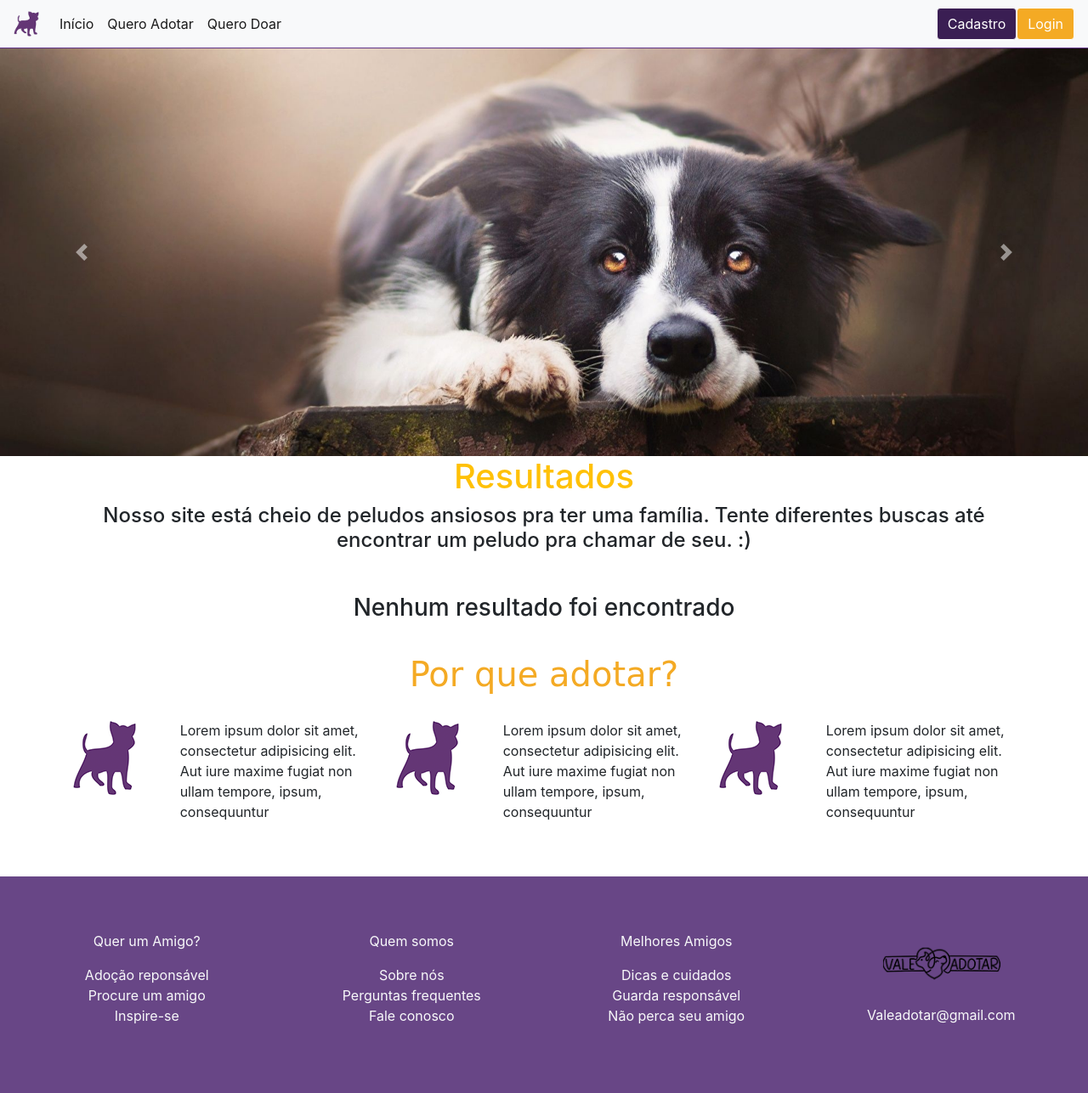
After one commit to Augustinhovm/valeadotar, a PHP site: page /busca.php in a window 1280 px wide. The commit adds this page. Shown: the whole page at 85% size. Run offline with PHP 8.4, Linux system fonts and the light colour scheme; data comes from the database, SQL or seed files in the repository; some libraries are stand-ins or nearby versions.

Commit message:
a busca foi refinada

```diff
--- /dev/null
+++ b/busca.php
@@ -0,0 +1,219 @@
+<?php
+
+session_start();
+
+include_once("conexao2.php");
+
+$msg = null;
+$filtroSql = null;
+$totalFiltrosSql = 0;
+$erros = 0;
+
+//---| REALIZA A VALIDAÇÃO DAS ENTRADAS |---
+$especie = filter_input(INPUT_GET, 'ani_especie', FILTER_SANITIZE_STRING);
+if (!$especie) {
+    $erros++;
+    $msg .= "especie Inválido!<br>";
+} else {
+    $sql[] = 'ani_especie="' . $especie . '"';
+}
+
+$porte = filter_input(INPUT_GET, 'ani_porte', FILTER_SANITIZE_STRING);
+
+if (!$porte) {
+    $erros++;
+    $msg .= "porte Inválido!<br>";
+} else {
+    $sql[] = 'ani_porte="' . $porte . '"';
+}
+
+$genero = filter_input(INPUT_GET, 'ani_genero', FILTER_SANITIZE_STRING);
+
+if (!$genero) {
+    $erros++;
+    $msg .= "genero Inválido!<br>";
+} else {
+    $sql[] = 'ani_genero="' . $genero . '"';
+}
+
+$cidade = filter_input(INPUT_GET, 'ani_cidade', FILTER_SANITIZE_STRING);
+
+if (!$cidade) {
+    $erros++;
+    $msg .= "cidade Inválido!<br>";
+} else {
+    $sql[] = 'ani_cidade="' . $cidade . '"';
+}
+
+$arrayCount = count(@$sql);
+$i = 0;
+if (!$arrayCount <= 0) {
+    while ($i != $arrayCount) {
+        if ($filtroSql) {
+            $filtroSql .= ' AND ' . $sql[$i++];
+        } else {
+            $filtroSql .= $sql[$i++];
+        }
+    }
+}
+
+//---| INSERE O NOVO PET NO BD (PERSISTE O NOVO REGISTRO) |---
+$query = "SELECT ani_id, ani_nome, ani_porte, ani_genero, ani_cidade, ani_especie, ani_descricao, ani_telefone
+          FROM animais";
+
+$query .= " WHERE " . $filtroSql;
+
+$resultado_animais = mysqli_query($conn, $query);
+/// agora fazer um loop exibindo os animais encontrados ou a mensagem de não encontrado
+?>
+<!DOCTYPE html>
+<html lang="pt-br">
+
+<head>
+    <meta charset="UTF-8">
+    <meta name="viewport" content="width=device-width, initial-scale=1.0">
+    <link rel="stylesheet" href="src/node_modules/bootstrap/dist/css/bootstrap.min.css">
+    <link rel="stylesheet" href="src/assets/css/style.css">
+    <title>Title</title>
+</head>
+
+<body>
+
+    <div class="header">
+
+        <?php require_once("menus_topo.php"); ?>
+
+        <div class="section">
+            <div id="carousel" class="carousel slide" data-ride="carousel">
+                <div class="carousel-inner">
+                    <div class="carousel-item active">
+                        <img src="src/assets/img/1.png" class="d-block w-100" alt="...">
+                    </div>
+                    <div class="carousel-item">
+                        <img src="src/assets/img/2.png" class="d-block w-100" alt="...">
+                    </div>
+                    <div class="carousel-item">
+                        <img src="src/assets/img/3.png" class="d-block w-100" alt="...">
+                    </div>
+                </div>
+                <a class="carousel-control-prev" href="#carouselExampleIndicators" role="button" data-slide="prev">
+                    <span class="carousel-control-prev-icon" aria-hidden="true"></span>
+                    <span class="sr-only">Previous</span>
+                </a>
+                <a class="carousel-control-next" href="#carouselExampleIndicators" role="button" data-slide="next">
+                    <span class="carousel-control-next-icon" aria-hidden="true"></span>
+                    <span class="sr-only">Next</span>
+                </a>
+            </div>
+        </div>
+
+        <div class="main">
+            <div class="section">
+                <div class="container w-100 ">
+                    <div class="row">
+                        <div class="col-md-12 text-center">
+
+                            <h1 class="title text-warning">Resultados</h1>
+
+                            <h4><span>Nosso site está cheio de peludos ansiosos pra ter uma família. Tente diferentes buscas até
+                                    encontrar um peludo pra chamar de seu. :) </span></h4>
+
+                            <div class="container">
+                                <div class="row justify-content-center mt-5">
+
+                                    <?php if ((@!$sql) or ($resultado_animais->num_rows === 0)) {
+                                        echo '<h3 class="">Nenhum resultado foi encontrado</h3>';
+                                    } ?>
+                                    <?php while ($rows_animais = mysqli_fetch_assoc($resultado_animais)) {
+                                        echo '<div class="col-lg-3 col-md-6 col-12 mb-4">
+	       		            <div class="card" style="width: 16rem;" >
+	  		 	                 <img src="upload/' . $rows_animais['ani_id'] . '" width="200" height="200" class="card-img-top " style="border-radius: 1%" alt="...">
+  			                        <div class="card-body text-left"   style="color: #684686; ">
+                                        <p>Nome: ' . $rows_animais['ani_nome'] . '</p>
+	    				                <p>Porte: ' . $rows_animais['ani_porte'] . '</p>
+                                        <p>Cidade: ' . $rows_animais['ani_cidade'] . '</p>
+                                        <p>Gênero: ' . $rows_animais['ani_genero'] . '</p>
+                                        <p>Espécie: ' . $rows_animais['ani_especie'] . '</p>
+                                        <div class="form-group col-12 text-center">
+	   		 			                    <a href="detalhes.php?ani_id=' . $rows_animais['ani_id'] . ' class="btn btn-light" style="border: 1px solid #684686;">Adotar</a>
+                                        </div>
+	  				                </div>
+				            </div>
+                        </div>';
+                                    }
+                                    ?>
+                                </div>
+                            </div>
+
+
+                        </div>
+                    </div>
+                </div>
+            </div>
+
+
+            <div class="section">
+                <div class="container w-100">
+                    <div class="row">
+                        <div class="col-md-12 text-center">
+                            <p class="my-4" style="font-size: 40px; font-family: cursive; text-align: center; margin-top: -20px; color: #f4aa24;">
+                                Por que adotar?</p>
+                        </div>
+                    </div>
+                    <div class="row">
+                        <div class="col-md-4">
+                            <div class="row">
+                                <div class="col-md-4">
+                                    <img src="src/assets/img/log.png" class="img-fluid" style="border-radius: 1%" alt="...">
+                                </div>
+                                <div class="col-md-8">
+                                    <p>Lorem ipsum dolor sit amet, consectetur adipisicing elit. Aut iure maxime fugiat non
+                                        ullam tempore, ipsum, consequuntur </p>
+                                </div>
+                            </div>
+                        </div>
+                        <div class="col-md-4">
+                            <div class="row">
+                                <div class="col-md-4">
+                                    <img src="src/assets/img/log.png" class="img-fluid" style="border-radius: 1%" alt="...">
+                                </div>
+                                <div class="col-md-8">
+                                    <p>Lorem ipsum dolor sit amet, consectetur adipisicing elit. Aut iure maxime fugiat non
+                                        ullam tempore, ipsum, consequuntur </p>
+                                </div>
+                            </div>
+                        </div>
+                        <div class="col-md-4">
+                            <div class="row">
+                                <div class="col-md-4">
+                                    <img src="src/assets/img/log.png" class="img-fluid" style="border-radius: 1%" alt="...">
+                                </div>
+                                <div class="col-md-8">
+                                    <p>Lorem ipsum dolor sit amet, consectetur adipisicing elit. Aut iure maxime fugiat non
+                                        ullam tempore, ipsum, consequuntur </p>
+                                </div>
+                            </div>
+                        </div>
+                    </div>
+                </div>
+            </div>
+        </div>
+
+        <?php require_once("rodape.php"); ?>
+
+
+        <?php require_once("modal_login.php"); ?>
+
+        <script>
+            $('#myModal').modal({
+                keyboard: false
+            })
+        </script>
+
+        <script src="src/node_modules/bootstrap/dist/js/jquery-3.5.1.min.js"></script>
+        <script src="src/node_modules/bootstrap/dist/js/bootstrap.bundle.min.js"></script>
+        <script src="src/node_modules/bootstrap/dist/js/bootstrap.min.js"></script>
+
+</body>
+
+</html>
```
Also changed, not shown: busca_pet.php (deleted, +0 -31 lines), quero_adotar.php (+6 -51 lines).
